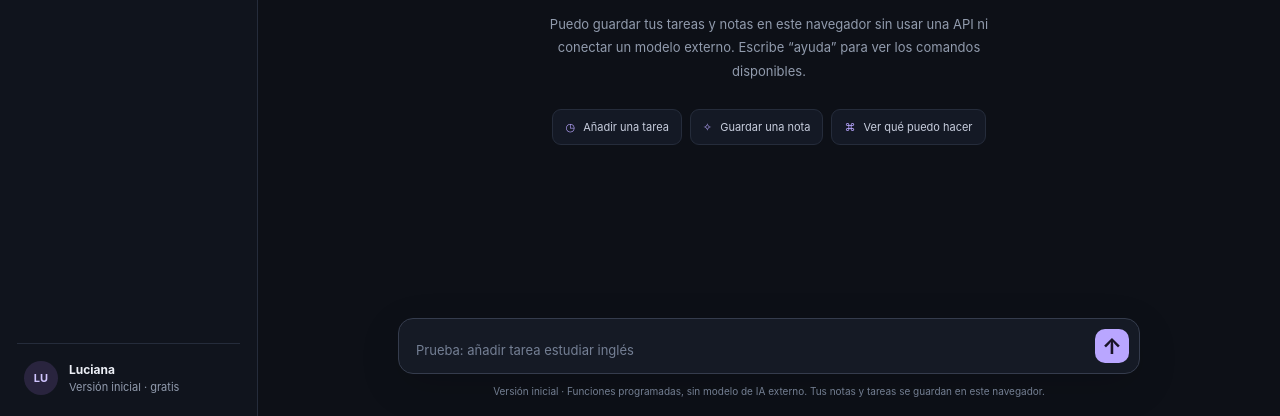
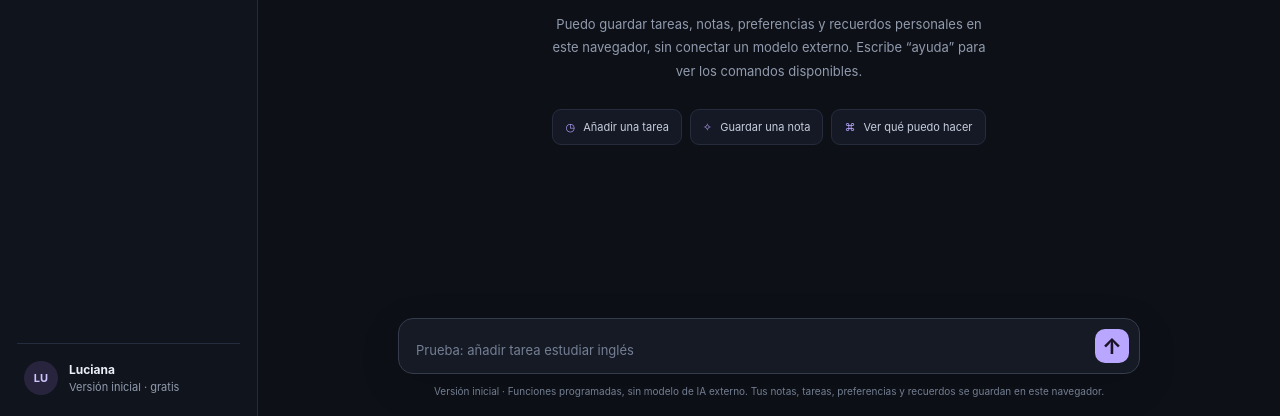
Before and after one commit to ffbricio912010-sys/ia-proyecto-luciana-, a plain HTML site: page index.html in a window 1280 px wide. Shown: the part 384-800 px from the top of the page. Drawn offline with Linux system fonts and the light colour scheme.

Commit message:
Explain Luciana personal memory feature

```diff
--- a/index.html
+++ b/index.html
@@ -26,12 +26,12 @@
           <div class="welcome-icon">✳</div>
           <p class="eyebrow">TU ASISTENTE PERSONAL</p>
           <h1>Hola, soy <span>Luciana.</span></h1>
-          <p class="welcome-copy">Puedo guardar tus tareas y notas en este navegador sin usar una API ni conectar un modelo externo. Escribe “ayuda” para ver los comandos disponibles.</p>
+          <p class="welcome-copy">Puedo guardar tareas, notas, preferencias y recuerdos personales en este navegador, sin conectar un modelo externo. Escribe “ayuda” para ver los comandos disponibles.</p>
           <div class="suggestions"><button class="suggestion" data-prompt="añadir tarea organizar mi semana" type="button"><span>◷</span> Añadir una tarea</button><button class="suggestion" data-prompt="nota mi idea para un proyecto nuevo" type="button"><span>✧</span> Guardar una nota</button><button class="suggestion" data-prompt="ayuda" type="button"><span>⌘</span> Ver qué puedo hacer</button></div>
         </div>
         <div id="messages" class="messages" aria-live="polite" aria-relevant="additions text"></div>
       </section>
-      <footer class="composer-wrap"><form id="chat-form" class="composer"><label class="sr-only" for="message-input">Escribe tu mensaje</label><textarea id="message-input" rows="1" maxlength="2000" placeholder="Prueba: añadir tarea estudiar inglés" required></textarea><button id="send-button" class="send-button" type="submit" aria-label="Enviar mensaje"><span>↑</span></button></form><p class="disclaimer">Versión inicial · Funciones programadas, sin modelo de IA externo. Tus notas y tareas se guardan en este navegador.</p></footer>
+      <footer class="composer-wrap"><form id="chat-form" class="composer"><label class="sr-only" for="message-input">Escribe tu mensaje</label><textarea id="message-input" rows="1" maxlength="2000" placeholder="Prueba: añadir tarea estudiar inglés" required></textarea><button id="send-button" class="send-button" type="submit" aria-label="Enviar mensaje"><span>↑</span></button></form><p class="disclaimer">Versión inicial · Funciones programadas, sin modelo de IA externo. Tus notas, tareas, preferencias y recuerdos se guardan en este navegador.</p></footer>
     </main>
   </div>
 </body>
```
